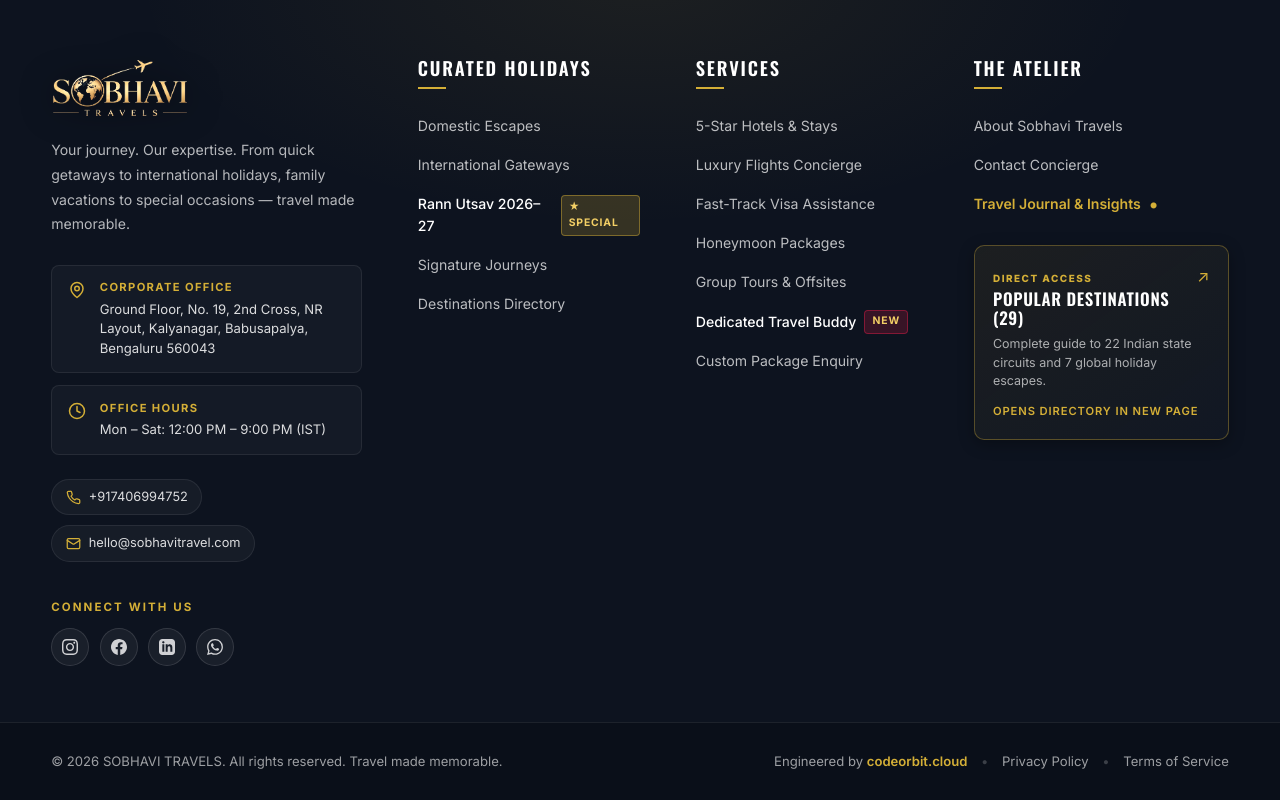
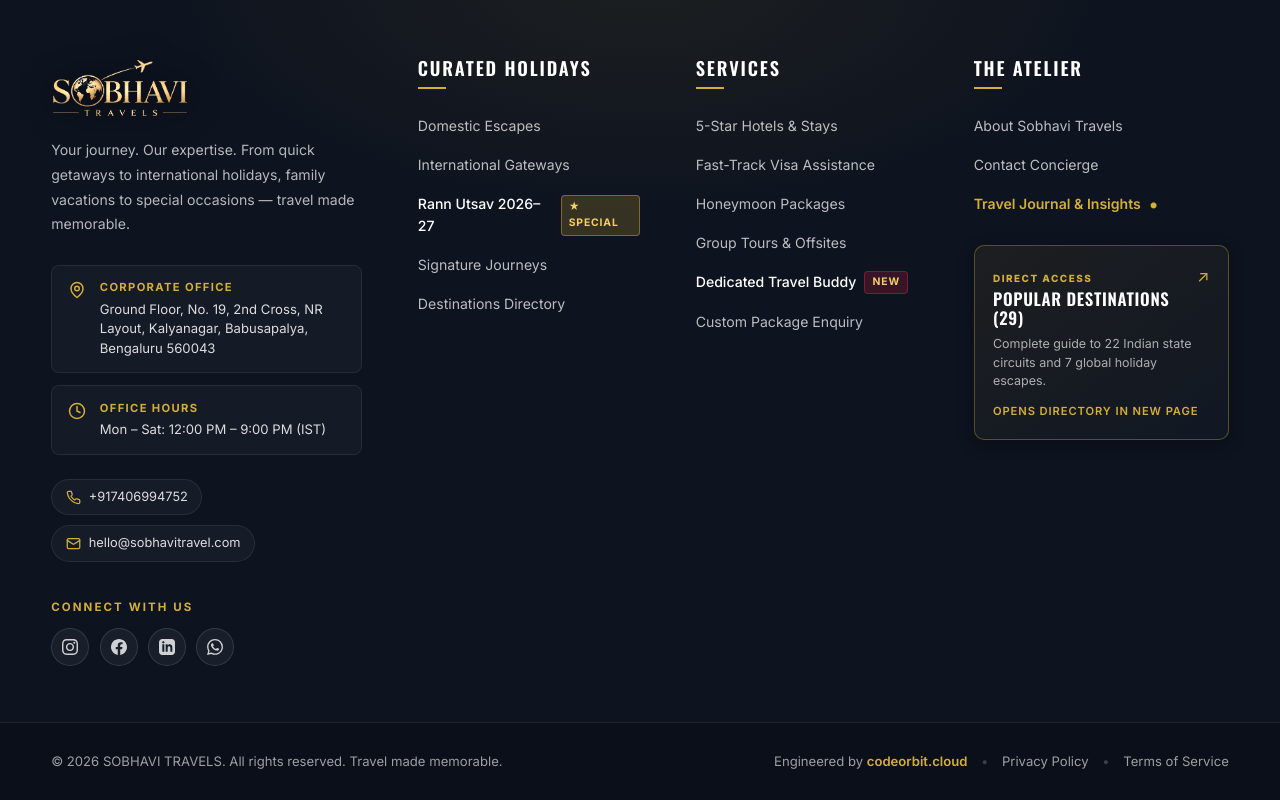
Before and after one commit to Gulshan8285/lumina-travel-luxury, a Next.js app: page / in a window 1280 px wide. Shown: the part 4772-5572 px from the top of the page. Built offline with nearby package versions, Linux system fonts and the light colour scheme; no server answers.

Commit message:
fix: remove Luxury Flights Concierge link from footer services

```diff
--- a/src/components/layout/Footer.tsx
+++ b/src/components/layout/Footer.tsx
@@ -212,9 +212,6 @@ export default function Footer() {
                   <Link href="/hotels" className={styles.navLink}>5-Star Hotels & Stays</Link>
                 </li>
                 <li>
-                  <Link href="/flights" className={styles.navLink}>Luxury Flights Concierge</Link>
-                </li>
-                <li>
                   <Link href="/visa" className={styles.navLink}>Fast-Track Visa Assistance</Link>
                 </li>
                 <li>
```
